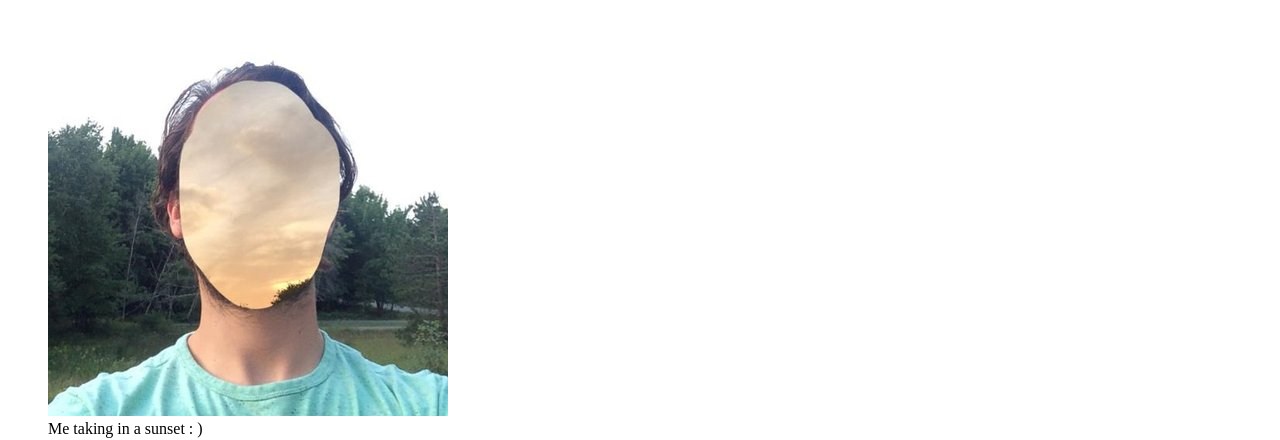
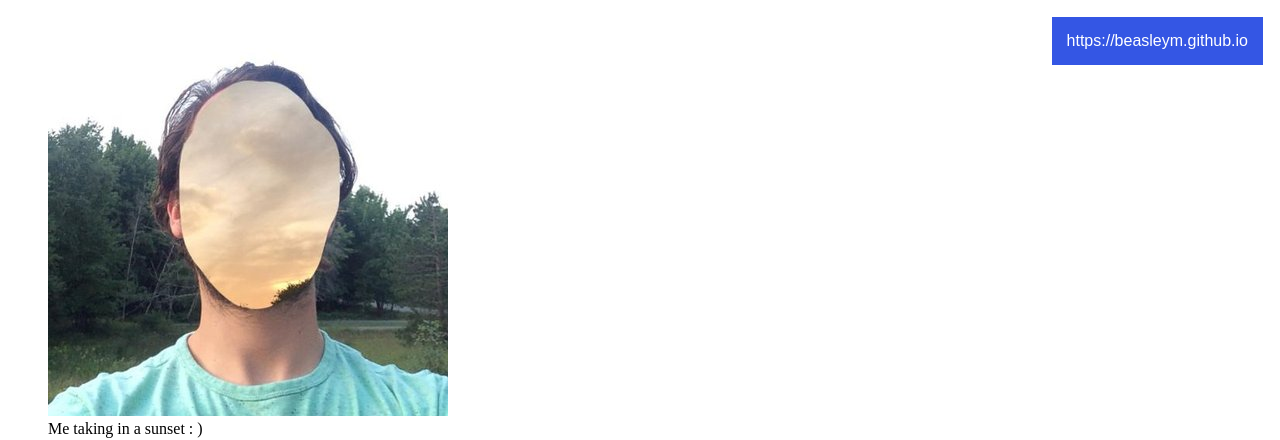
Before and after one commit to beasleym/beasleym.github.io, a plain HTML site: page index.html in a window 1280 px wide. Shown: the top 440 px of the page. Drawn offline with Linux system fonts and the light colour scheme.

Commit message:
Added my partner link

```diff
--- /dev/null
+++ b/assets/style.css
@@ -0,0 +1,19 @@
+
+  #web-ring {
+    position: fixed;
+    top: 15px;
+    right: 15px;
+    padding: 15px;
+    background-color: rgb(52, 86, 228);
+    border: solid 2px white;
+    font-family: sans-serif;
+  }
+
+  #web-ring a:link {
+    color: white;
+    text-decoration: none;
+  }
+
+  #web-ring a:hover {
+    text-decoration: underline;
+  }
--- a/index.html
+++ b/index.html
@@ -2,9 +2,14 @@
 <html lang="en" dir="ltr">
   <head>
     <meta charset="utf-8">
+    <link rel="stylesheet" href="assets/style.css">
     <title></title>
   </head>
   <body>
+    <nav id="web-ring">
+      <a href="https://beasleym.github.io">https://beasleym.github.io</a>
+    </nav>
+
     <figure>
       <img src="assets/mark.jpeg" alt="My profile picture">
       <figcaption>Me taking in a sunset : )</figcaption>
```
